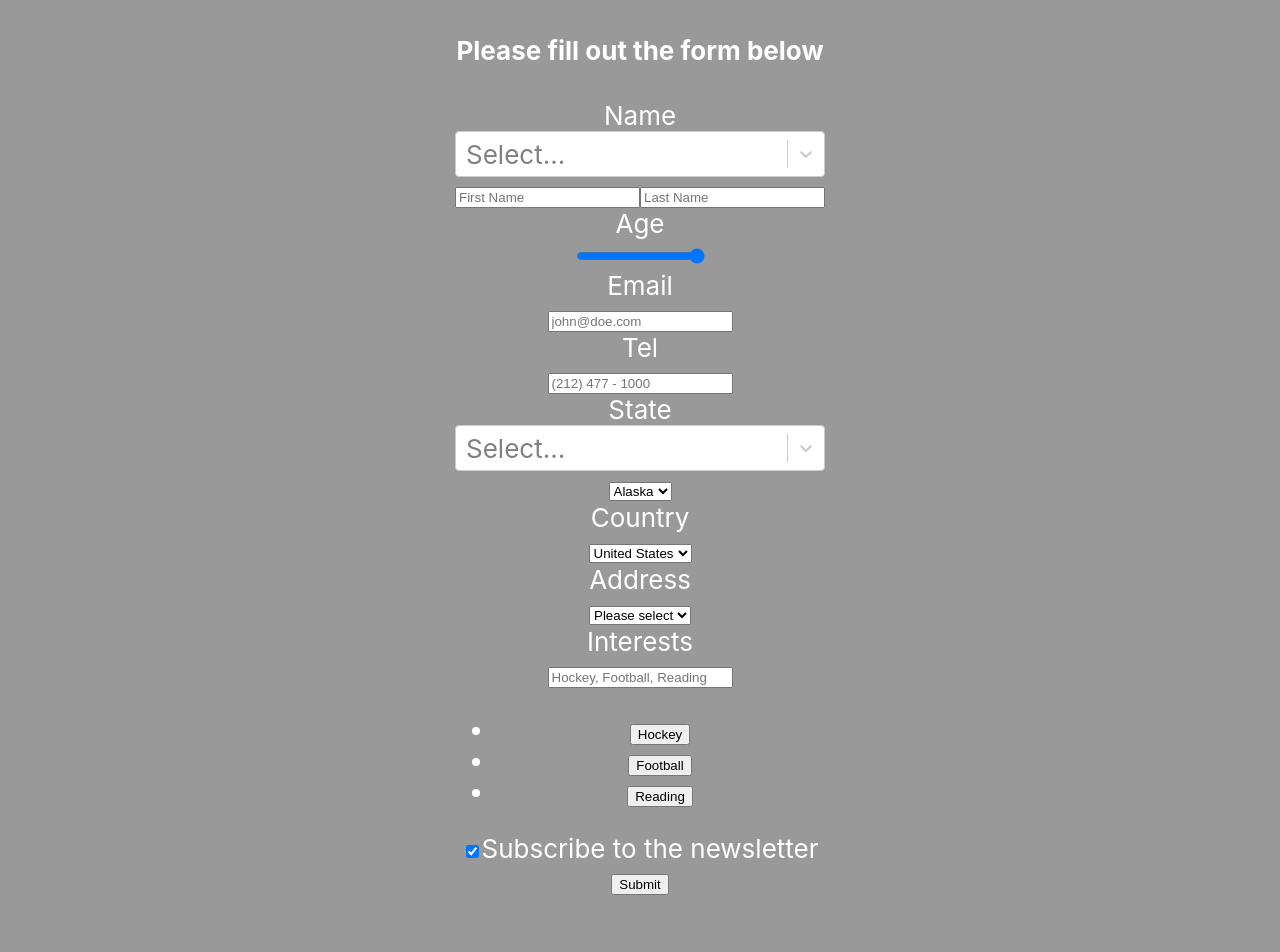
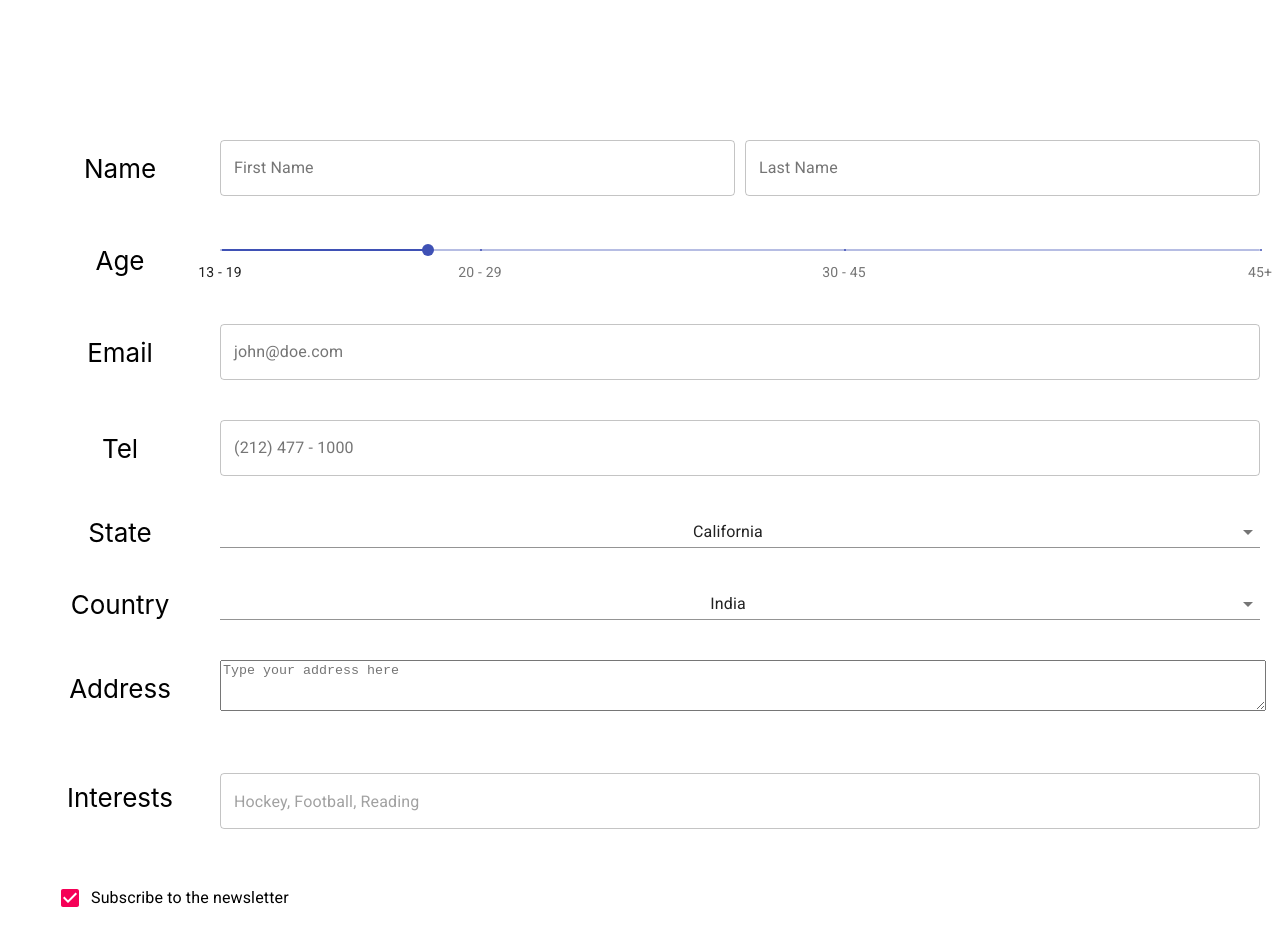
Before and after one commit to praveen-thayikkattil/register-framework, a React (Create React App) app: page /register in a window 1280 px wide. Shown: the top 952 px of the page. Built offline with nearby package versions, Linux system fonts and the light colour scheme.

Commit message:
material-ui implementation plus profile page

```diff
--- a/package.json
+++ b/package.json
@@ -3,6 +3,7 @@
   "version": "0.1.0",
   "private": true,
   "dependencies": {
+    "@material-ui/core": "^4.11.0",
     "@testing-library/jest-dom": "^4.2.4",
     "@testing-library/react": "^9.3.2",
     "@testing-library/user-event": "^7.1.2",
--- a/public/index.html
+++ b/public/index.html
@@ -3,7 +3,10 @@
   <head>
     <meta charset="utf-8" />
     <link rel="icon" href="%PUBLIC_URL%/favicon.ico" />
-    <meta name="viewport" content="width=device-width, initial-scale=1" />
+    <meta
+      name="viewport"
+      content="minimum-scale=1, initial-scale=1, width=device-width"
+    />
     <meta name="theme-color" content="#000000" />
     <meta
       name="description"
@@ -15,6 +18,11 @@
       user's mobile device or desktop. See https://developers.google.com/web/fundamentals/web-app-manifest/
     -->
     <link rel="manifest" href="%PUBLIC_URL%/manifest.json" />
+    <link
+      rel="stylesheet"
+      href="https://fonts.googleapis.com/css?family=Roboto:300,400,500,700&display=swap"
+    />
+
     <!--
       Notice the use of %PUBLIC_URL% in the tags above.
       It will be replaced with the URL of the `public` folder during the build.
--- a/src/App.scss
+++ b/src/App.scss
@@ -3,7 +3,7 @@
 }
 
 .App-body {
-  background-color: #999;
+  background-color: #fff;
   min-height: 100vh;
   display: flex;
   flex-direction: column;
@@ -37,3 +37,117 @@
     }
   }
 }
+
+.registration-form {
+  display: flex;
+  flex-direction: column;
+  min-width: 100%;
+  padding: 20px;
+  .fieldset {
+    color: black;
+    display: flex;
+    align-items: center;
+    margin: 20px;
+    &.fieldset-newsletter-choice {
+      display: block;
+      flex: 1 1 0;
+      text-align: left;
+      .control-label {
+        display: block;
+        text-align: left;
+        padding-left: 40px;
+      }
+    }
+    .control-label {
+      flex: 0 0 200px;
+      label {
+        text-align: right;
+      }
+    }
+    > div {
+      flex: 1 1 0;
+      width: 90%;
+    }
+  }
+  .form-submit-button {
+    // width: 150px !important;
+    // flex: 0 !important;
+    // display: inline-block !important;
+    margin-left: auto;
+    margin-right: auto;
+    text-align: center;
+    padding: 15px 40px;
+  }
+}
+
+.textAreaAutosize-wrapper {
+  textarea {
+    width: 100%;
+    margin: 0;
+  }
+}
+
+.fieldset-name {
+  .first-name-input {
+    margin-right: 5px;
+  }
+  .last-name-input {
+    margin-left: 5px;
+  }
+}
+
+.profile-page {
+  color: black;
+  display: grid;
+  flex-direction: row;
+  flex-wrap: wrap;
+  align-items: flex-start;
+  align-content: flex-start;
+  grid-template-columns: 300px auto;
+  grid-template-rows: 100% 100%;
+  .sidebar {
+    // background: rgba(yellow, 30%);
+    height: 100%;
+    padding: 40px 20px 20px 20px;
+    border-right: 1px solid black;
+    .inner-wrap {
+      .avatar-wrap {
+        .the-img {
+          height: 100px;
+          width: 100px;
+          background: #ddd;
+          margin-left: auto;
+          margin-right: auto;
+        }
+      }
+    }
+    footer {
+      display: flex;
+      flex-wrap: wrap;
+      align-items: center;
+      flex-direction: column;
+      align-content: center;
+      justify-content: center;
+      align-items: center;
+      button {
+        background: none;
+        border: none;
+        color: royalblue;
+        text-decoration: underline;
+        margin-top: 20px;
+        display: inline-block;
+      }
+    }
+  }
+  .main-content {
+    // background: rgba(pink, 30%);
+    height: 100%;
+    padding: 20px;
+    p {
+      font-size: smaller;
+      span {
+        color: royalblue;
+      }
+    }
+  }
+}
--- a/src/FormFillingPage.jsx
+++ b/src/FormFillingPage.jsx
@@ -2,6 +2,91 @@ import React, { Component } from "react";
 import { NavLink } from "react-router-dom";
 import Input from "react-select";
 import Select from "react-select";
+import { withStyles, makeStyles } from "@material-ui/core/styles";
+import FormControlLabel from "@material-ui/core/FormControlLabel";
+import Checkbox from "@material-ui/core/Checkbox";
+import TextField from "@material-ui/core/TextField";
+import Button from "@material-ui/core/Button";
+import Slider from "@material-ui/core/Slider";
+import MenuItem from "@material-ui/core/MenuItem";
+import TextareaAutosize from "@material-ui/core/TextareaAutosize";
+
+const useStyles = makeStyles((theme) => ({
+  root: {
+    "& > *": {
+      margin: theme.spacing(1),
+      width: "25ch",
+    },
+  },
+}));
+
+const marks = [
+  {
+    value: 0,
+    label: "13 - 19",
+  },
+  {
+    value: 25,
+    label: "20 - 29",
+  },
+  {
+    value: 60,
+    label: "30 - 45",
+  },
+  {
+    value: 100,
+    label: "45+",
+  },
+];
+
+function valuetext(value) {
+  return `${value}°C`;
+}
+
+function CheckboxLabels() {
+  const [state, setState] = React.useState({
+    checkedA: true,
+    checkedB: true,
+    checkedF: true,
+    checkedG: true,
+  });
+
+  const handleChange = (event) => {
+    setState({ ...state, [event.target.name]: event.target.checked });
+  };
+
+  return (
+    <formGroup row>
+      <FormControlLabel
+        control={
+          <Checkbox
+            checked={state.checkedA}
+            onChange={handleChange}
+            name="checkedA"
+          />
+        }
+        label="Subscribe to the newsletter"
+      />
+    </formGroup>
+  );
+}
+
+function DiscreteSlider() {
+  const classes = useStyles();
+
+  return (
+    <div className={classes.root}>
+      <Slider
+        defaultValue={25}
+        getAriaValueText={valuetext}
+        aria-labelledby="discrete-slider-custom"
+        step={10}
+        valueLabelDisplay="auto"
+        marks={marks}
+      />
+    </div>
+  );
+}
 
 class FormFillingPage extends Component {
   render() {
@@ -11,116 +96,164 @@ class FormFillingPage extends Component {
       { value: "texas", label: "Texas" },
     ];
 
+    const countriesOptions = [
+      { value: "new-york", label: "New York" },
+      { value: "california", label: "California" },
+      { value: "canada", label: "Canada" },
+    ];
+
+    const addressesOptions = [
+      { value: "address-one", label: "Address One" },
+      { value: "address-two", label: "Address Two" },
+      { value: "address-three", label: "Address Three" },
+    ];
+
+    const interestsOptions = [
+      { value: "hockey", label: "Hockey" },
+      { value: "football", label: "Football" },
+      { value: "reading", label: "Reading" },
+    ];
+
     return (
       <header className="App-body">
         <h4>Please fill out the form below</h4>
 
         <div className="registration-form">
-          <div className="fieldset-name">
+          <div className="fieldset-name fieldset">
             <div className="control-label">
               <label>Name</label>
             </div>
 
-            <Input />
+            <TextField
+              id="outlined-basic"
+              label="First Name"
+              variant="outlined"
+              className="first-name-input"
+            />
 
-            <input type="text" placeholder="First Name" />
-
-            <input type="text" placeholder="Last Name" />
+            <TextField
+              id="outlined-basic"
+              label="Last Name"
+              variant="outlined"
+              className="last-name-input"
+            />
           </div>
 
-          <div className="fieldset-agerange">
+          <div className="fieldset-agerange fieldset">
             <div className="control-label">
               <label>Age</label>
             </div>
 
-            <input type="range" min="13" max="45" width="100%" />
+            <Slider
+              defaultValue={20}
+              getAriaValueText={valuetext}
+              aria-labelledby="discrete-slider-custom"
+              step={5}
+              valueLabelDisplay="auto"
+              marks={marks}
+            />
           </div>
 
-          <div className="fieldset-email">
+          <div className="fieldset-email fieldset">
             <div className="control-label">
               <label>Email</label>
             </div>
 
-            <input type="email" placeholder="john@doe.com" />
+            <TextField
+              id="outlined-basic"
+              label="john@doe.com"
+              variant="outlined"
+            />
           </div>
 
-          <div className="fieldset-tel">
+          <div className="fieldset-tel fieldset">
             <div className="control-label">
               <label>Tel</label>
             </div>
 
-            <input type="tel" placeholder="(212) 477 - 1000" />
+            <TextField
+              id="outlined-basic"
+              label="(212) 477 - 1000"
+              variant="outlined"
+            />
           </div>
 
-          <div className="fieldset-state">
+          <div className="fieldset-state fieldset">
             <div className="control-label">
               <label>State</label>
             </div>
 
-            <Select options={statesOptions} />
-
-            <select>
-              <option>Alaska</option>
-            </select>
+            <TextField id="selectState" label="" value="20" select>
+              <MenuItem value="10">New York</MenuItem>
+              <MenuItem value="20">California</MenuItem>
+              <MenuItem value="30">Florida</MenuItem>
+            </TextField>
           </div>
 
-          <div className="fieldset-country">
+          <div className="fieldset-country fieldset">
             <div className="control-label">
               <label>Country</label>
             </div>
 
-            <select>
-              <option>United States</option>
-            </select>
+            <TextField id="selectCountry" label="" value="30" select>
+              <MenuItem value="10">USA</MenuItem>
+              <MenuItem value="20">UK</MenuItem>
+              <MenuItem value="30">India</MenuItem>
+            </TextField>
           </div>
 
-          <div className="fieldset-address">
+          <div className="fieldset-address fieldset">
             <div className="control-label">
               <label>Address</label>
             </div>
 
-            <select>
-              <option>Please select</option>
-            </select>
+            <div className="textAreaAutosize-wrapper">
+              <TextareaAutosize
+                aria-label="empty textarea"
+                placeholder="Type your address here"
+                rowsMin={3}
+              />
+            </div>
           </div>
 
-          <div className="fieldset-interests">
+          <div className="fieldset-interests fieldset">
             <div className="control-label">
               <label>Interests</label>
             </div>
 
-            <input type="text" placeholder="Hockey, Football, Reading" />
-
-            <div className="interest-options">
-              <ul>
-                <li>
-                  <button>Hockey</button>
-                </li>
-                <li>
-                  <button>Football</button>
-                </li>
-                <li>
-                  <button>Reading</button>
-                </li>
-              </ul>
+            <div className="textfield-wrap">
+              <TextField
+                id="standard-full-width"
+                // label="Label"
+                // style={{ margin: 8 }}
+                placeholder="Hockey, Football, Reading"
+                // helperText="Full width!"
+                fullWidth
+                margin="normal"
+                InputLabelProps={{
+                  shrink: true,
+                }}
+                variant="outlined"
+              />
             </div>
           </div>
 
-          <div className="fieldset-newsletter-choice">
+          <div className="fieldset-newsletter-choice fieldset">
             <div className="control-label">
-              <input type="checkbox" checked />
-              <label>
-                <span>Subscribe to the newsletter</span>
-              </label>
+              <CheckboxLabels />
             </div>
           </div>
 
-          <button
+          <br />
+
+          <Button
+            variant="contained"
+            color="primary"
+            onClick={() => console.log("submitted the form...")}
             className="form-submit-button"
-            onClick={() => console.log("submitted the form...")}
           >
             Submit
-          </button>
+          </Button>
         </div>
 
         <h1>Form Filling Page</h1>
```
Also changed, not shown: src/ProfilePage.jsx (+39 -3 lines), 1 other file (tests, documents, lock files or other folders).
